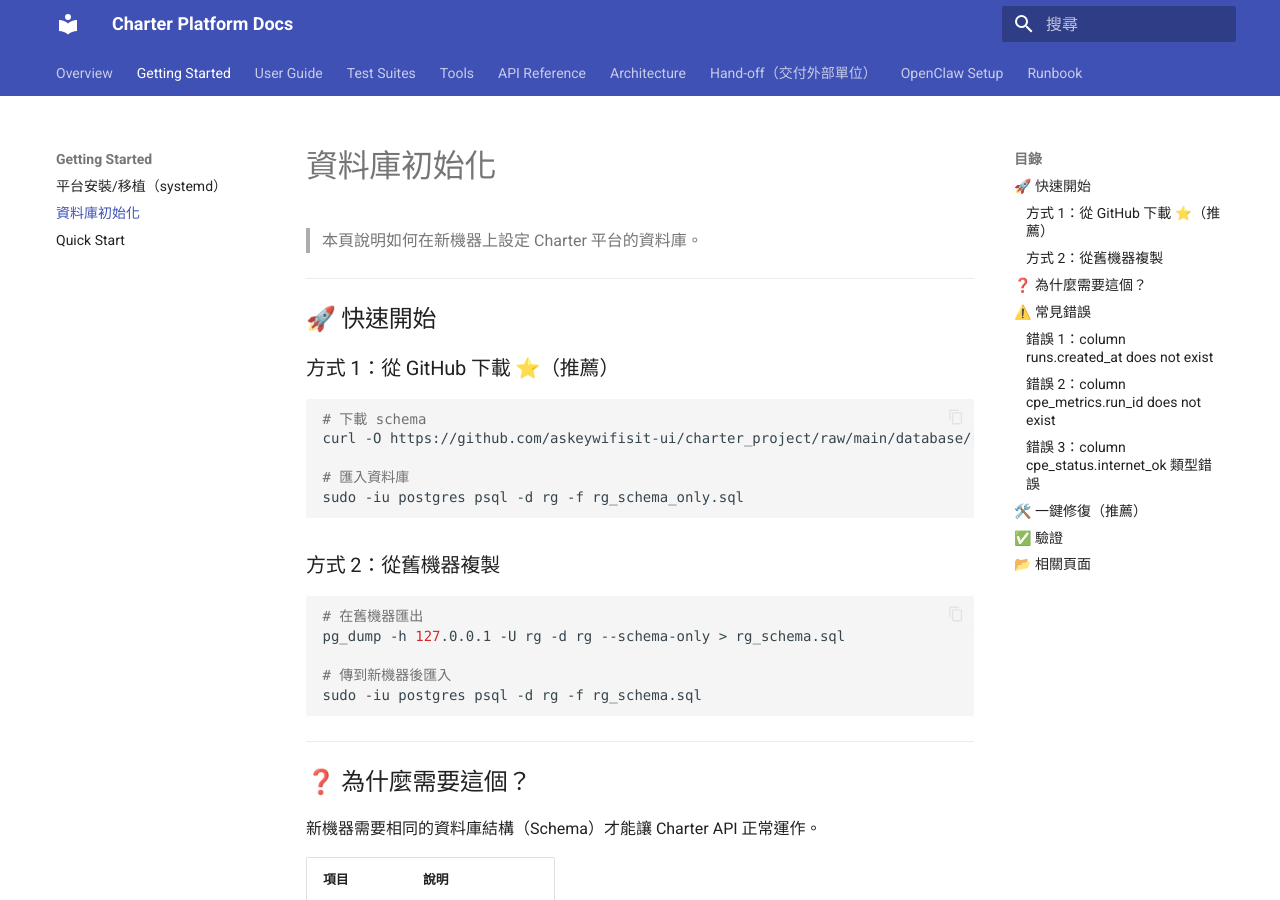
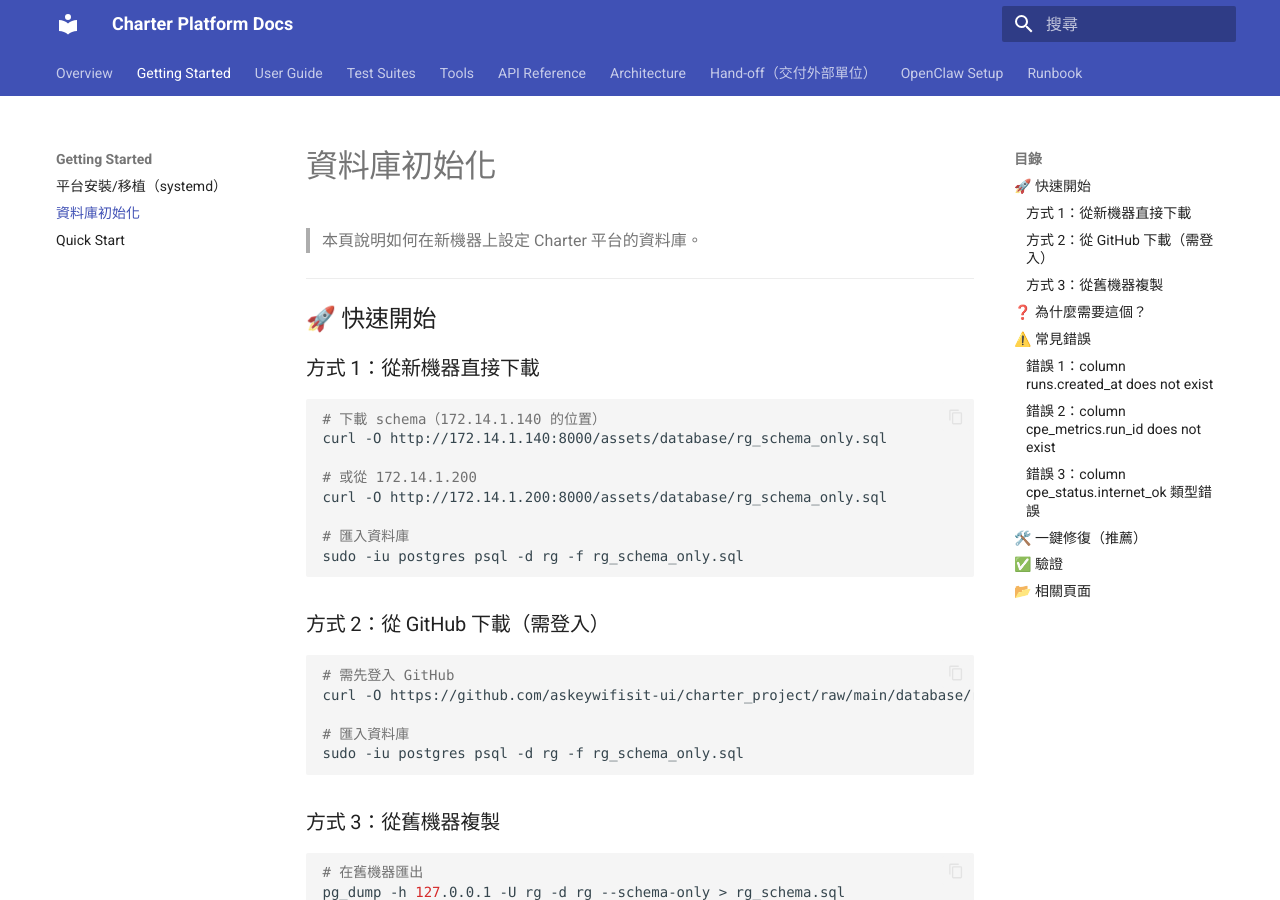
Before and after one commit to askeywifisit-ui/charter_project, an MkDocs documentation site: the page built from docs/charter_site/docs/getting_started/database_setup.md, in a window 1280 px wide and 900 px high. Built offline with MkDocs 1.6.1 and Material for MkDocs 9.7.7, drawn with Linux system fonts in a browser that asks for light colours; comment, search, counter and statistics services are not loaded.

Commit message:
Fix database download - copy files to assets and update URL in database_setup

````diff
--- a/docs/charter_site/docs/getting_started/database_setup.md
+++ b/docs/charter_site/docs/getting_started/database_setup.md
@@ -6,17 +6,30 @@
 
 ## 🚀 快速開始
 
-### 方式 1：從 GitHub 下載 ⭐（推薦）
+### 方式 1：從新機器直接下載
 
 ```bash
-# 下載 schema
+# 下載 schema（172.14.1.140 的位置）
+curl -O http://172.14.1.140:8000/assets/database/rg_schema_only.sql
+
+# 或從 172.14.1.200
+curl -O http://172.14.1.200:8000/assets/database/rg_schema_only.sql
+
+# 匯入資料庫
+sudo -iu postgres psql -d rg -f rg_schema_only.sql
+```
+
+### 方式 2：從 GitHub 下載（需登入）
+
+```bash
+# 需先登入 GitHub
 curl -O https://github.com/askeywifisit-ui/charter_project/raw/main/database/rg_schema_only.sql
 
 # 匯入資料庫
 sudo -iu postgres psql -d rg -f rg_schema_only.sql
 ```
 
-### 方式 2：從舊機器複製
+### 方式 3：從舊機器複製
 
 ```bash
 # 在舊機器匯出
````
Also changed, not shown: 2 other files.
